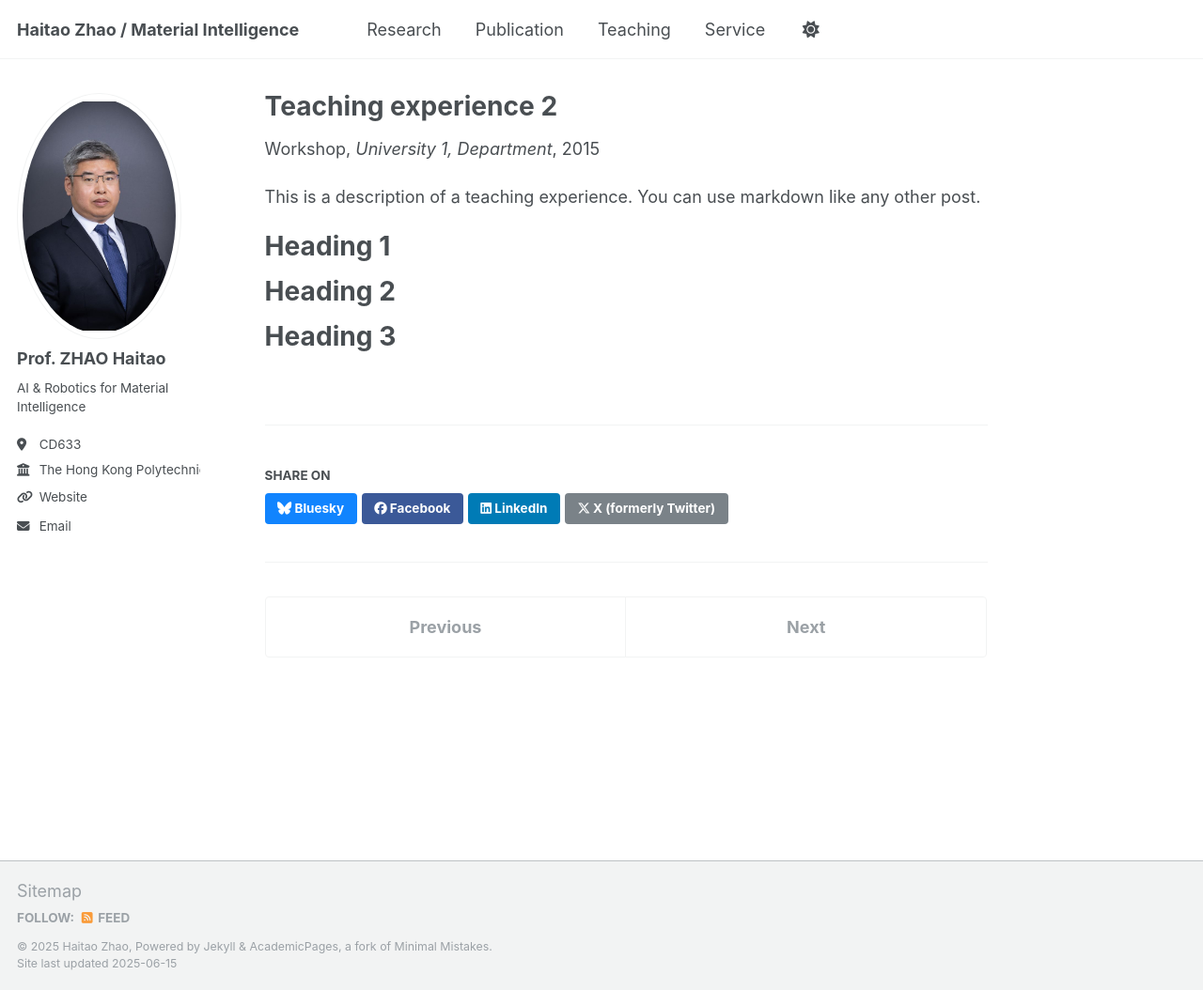
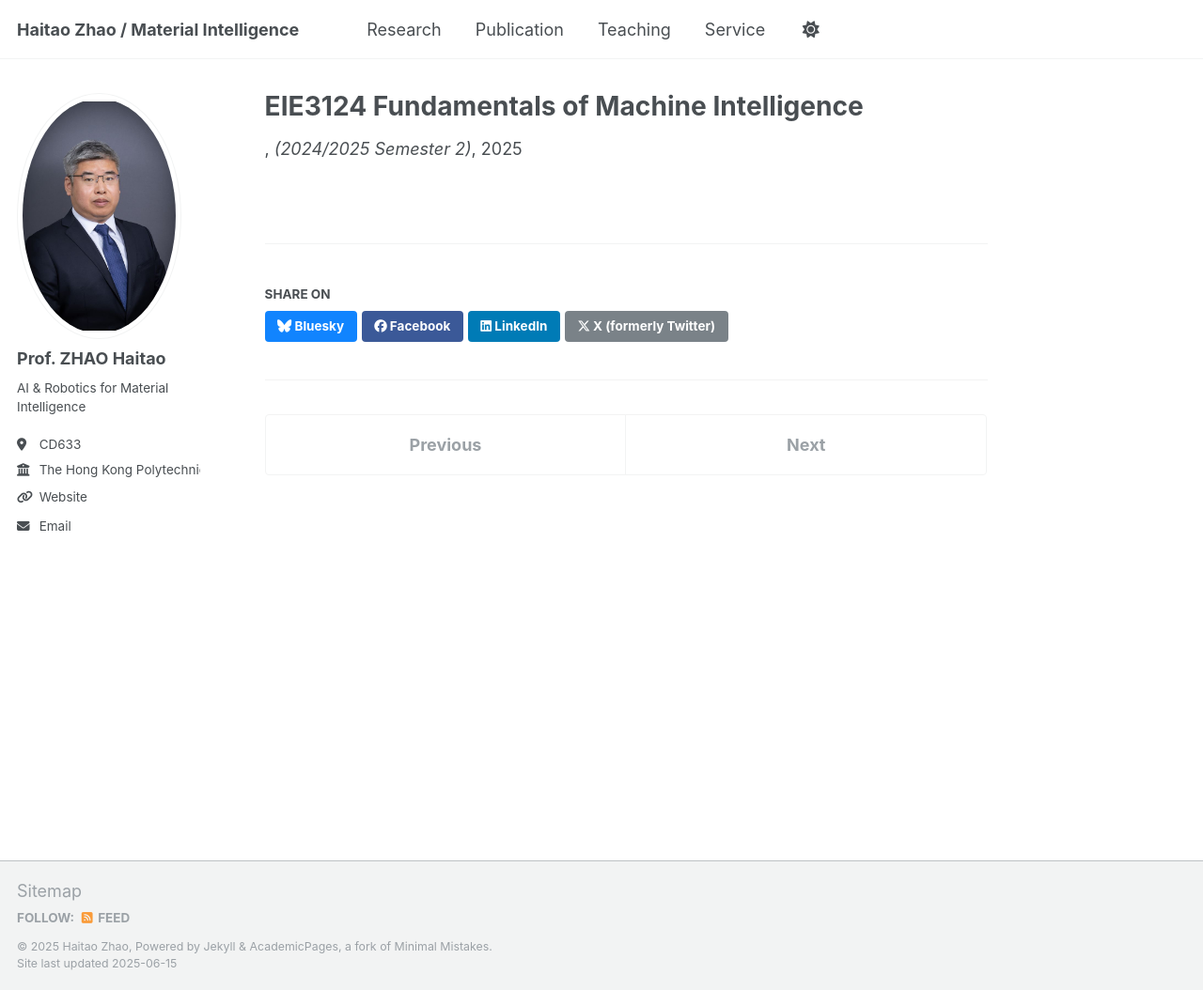
Before and after one commit to HaitaoZhao-PolyU/HaitaoZhao-PolyU.github.io, a Jekyll site: the page built from _teaching/2015-spring-teaching-2.md, in a window 1280 px wide and 1054 px high. Shown: the whole window at 94% size. Built offline with Jekyll 4.4.1, drawn with Linux system fonts in a browser that asks for light colours.

Commit message:
Update 2015-spring-teaching-2.md

```diff
--- a/_teaching/2015-spring-teaching-2.md
+++ b/_teaching/2015-spring-teaching-2.md
@@ -1,20 +1,6 @@
 ---
-title: "Teaching experience 2"
+title: "EIE3124 Fundamentals of Machine Intelligence"
 collection: teaching
-type: "Workshop"
-permalink: /teaching/2015-spring-teaching-1
-venue: "University 1, Department"
-date: 2015-01-01
-location: "City, Country"
+venue: "(2024/2025 Semester 2)"
+
 ---
-
-This is a description of a teaching experience. You can use markdown like any other post.
-
-Heading 1
-======
-
-Heading 2
-======
-
-Heading 3
-======
```
